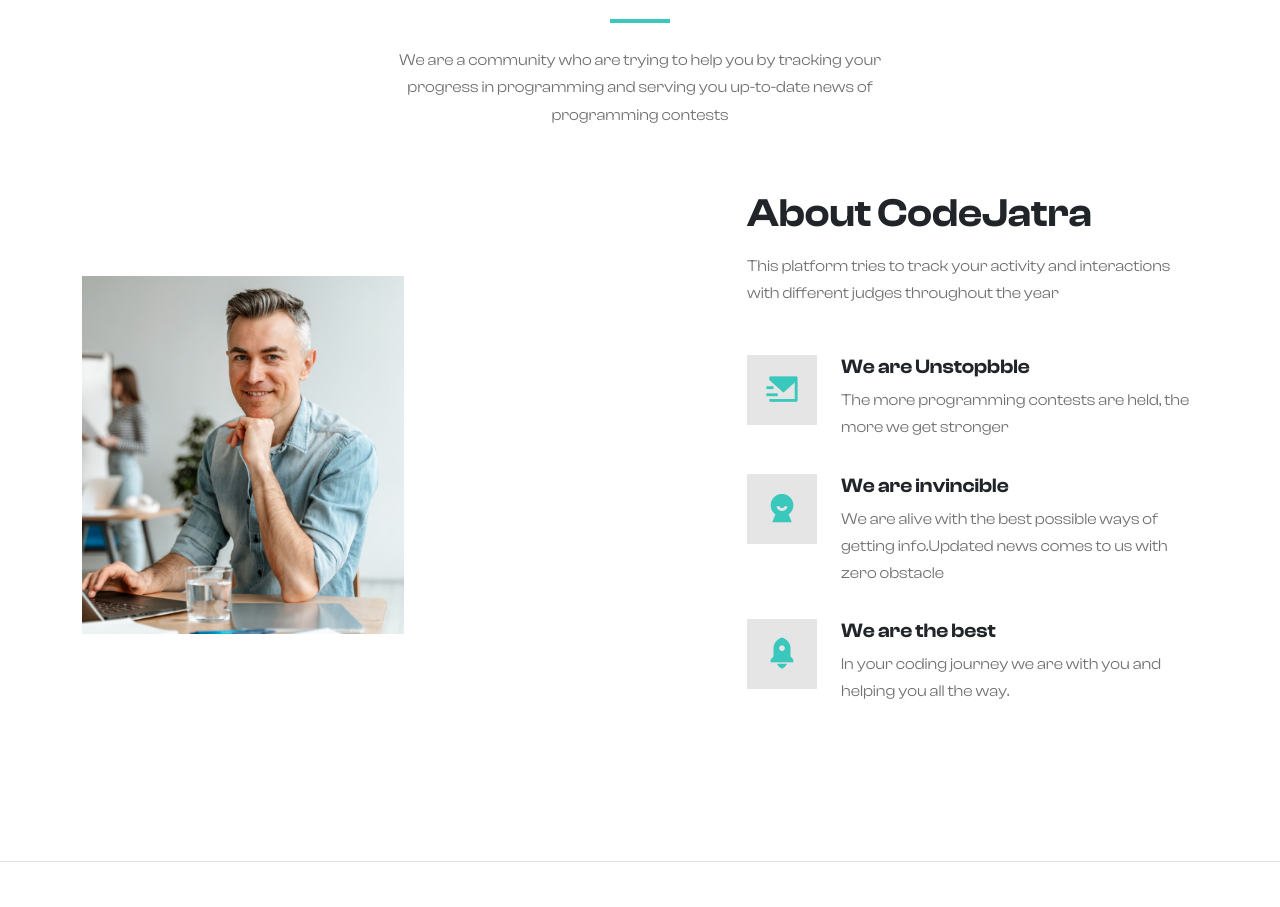
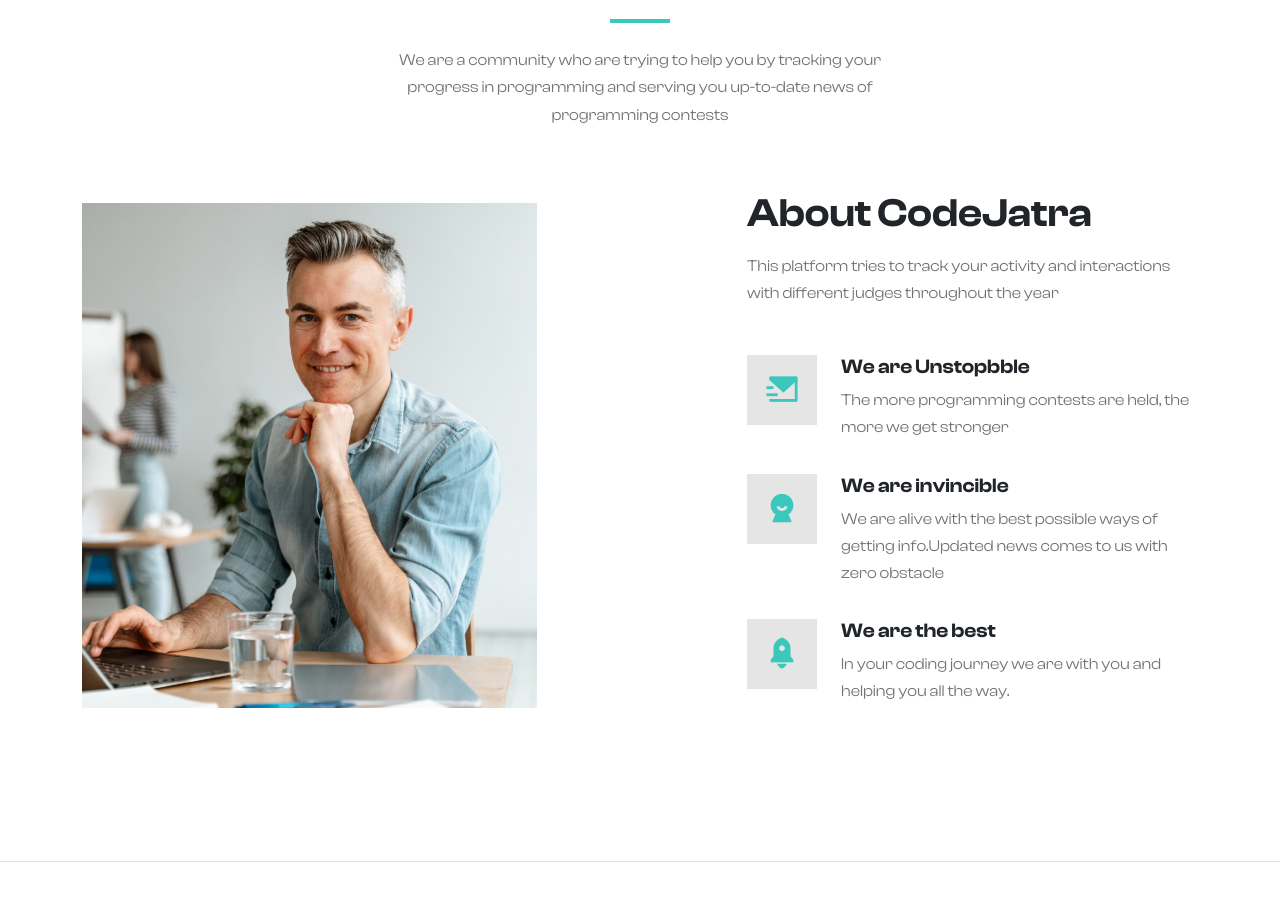
Before and after one commit to Sojib001/CodeJatra, a PHP site: page /landingpage.html in a window 1280 px wide. Shown: the part 1080-1987 px from the top of the page. Run offline with PHP 8.4, Linux system fonts and the light colour scheme.

Commit message:
fixed the landing page image size

```diff
--- a/landing page/style/landingpage.css
+++ b/landing page/style/landingpage.css
@@ -41,7 +41,7 @@
 img{
     max-width: 100%;
     width: auto;
-    height: 358px;
+    height: 505px;
 }
 
 .section-padding{
```
